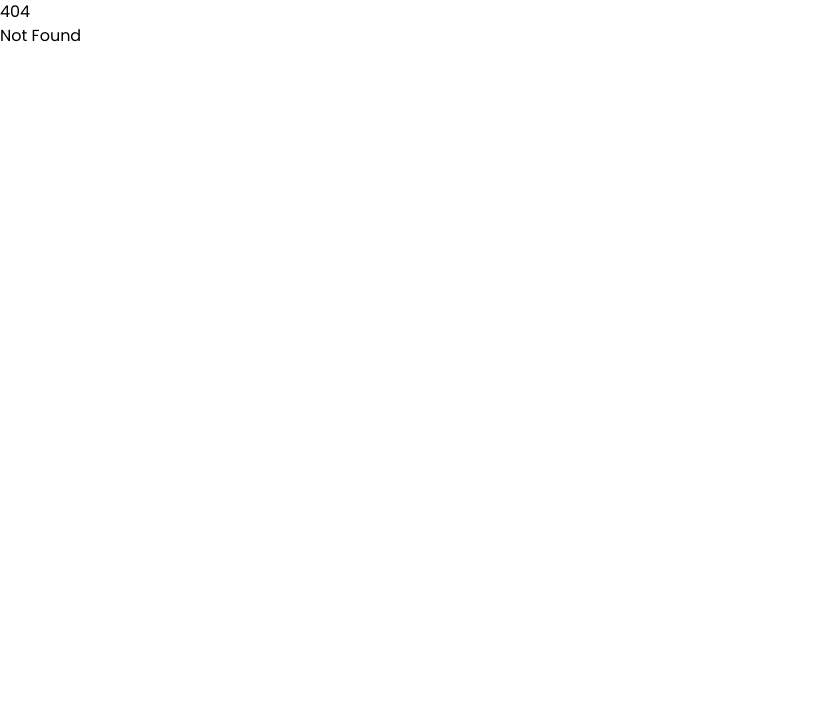
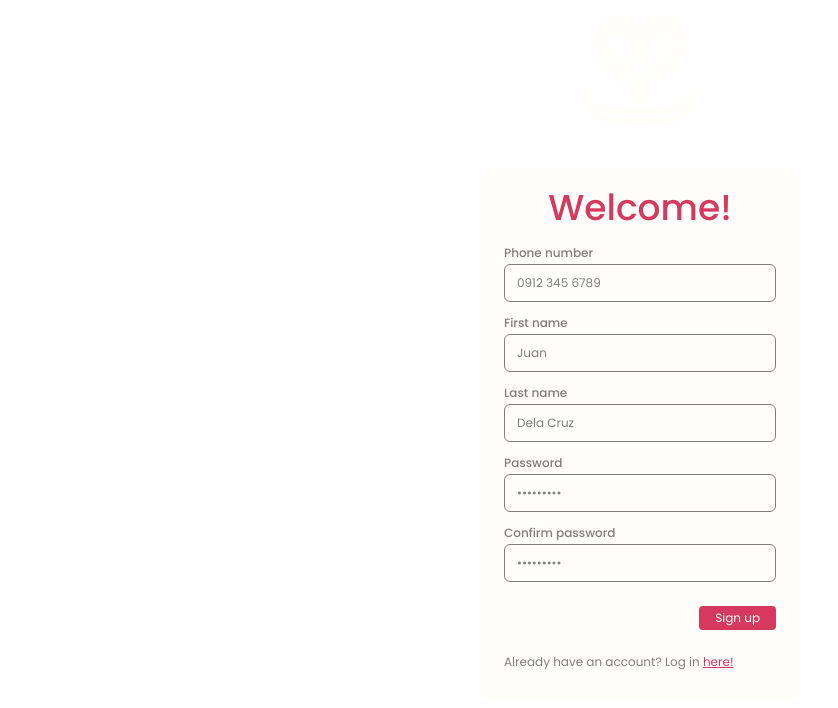
Before and after one commit to mcjefdreal/PusotPinggan, a SvelteKit app in the folder app/: page /signup in a window 1280 px wide. Before the commit this address had no page. Shown: the top 708 px of the page, without its empty margins (0-838 px from the left). Built offline with nearby package versions, Linux system fonts and the light colour scheme.

Commit message:
feat: add routing for login and signup

```diff
--- a/app/eslint.config.js
+++ b/app/eslint.config.js
@@ -22,7 +22,8 @@ export default defineConfig(
 		rules: {
 			// typescript-eslint strongly recommend that you do not use the no-undef lint rule on TypeScript projects.
 			// see: https://typescript-eslint.io/troubleshooting/faqs/eslint/#i-get-errors-from-the-no-undef-rule-about-global-variables-not-being-defined-even-though-there-are-no-typescript-errors
-			'no-undef': 'off'
+			'no-undef': 'off',
+			'svelte/no-navigation-without-resolve': 'off'
 		}
 	},
 	{
--- a/app/package.json
+++ b/app/package.json
@@ -67,5 +67,6 @@
 	},
 	"keywords": [
 		"svelte"
-	]
+	],
+	"packageManager": "pnpm@10.28.2+sha512.41872f037ad22f7348e3b1debbaf7e867cfd448f2726d9cf74c08f19507c31d2c8e7a11525b983febc2df640b5438dee6023ebb1f84ed43cc2d654d2bc326264"
 }
--- a/app/src/lib/components/log-in.svelte
+++ /dev/null
@@ -1,34 +0,0 @@
-<script>
-    import logo from '../icons/logomark.svg';
-</script>
-
-<div class="flex flex-col justify-center items-center">
-    <img src={logo} alt="Puso't Pinggan Logo" class="max-h-36">
-
-    <div class="bg-pp-white w-80 rounded-xl m-6">
-        <p class="text-center text-pp-pink pt-5 pb-3 font-medium text-3xl"> Welcome back! </p>
-
-        <form>
-            <div class="grid gap-2 mb-6 px-6">
-                <div>
-                    <label for="phone" class="mb-2.5 text-xs font-medium text-pp-gray">Phone number</label>
-                    <input type="tel" id="phone" class="border border-pp-gray text-xs rounded-md w-full px-3 py-2.5" placeholder="0912 345 6789" pattern="[0-9]{3}-[0-9]{2}-[0-9]{3}" required />
-                </div>
-
-                <div>
-                    <label for="password" class="mb-2.5 text-xs font-medium text-pp-gray">Password</label>
-                    <input type="password" id="password" class="border border-pp-gray text-xs rounded-md w-full px-3 py-2.5" placeholder="•••••••••" required />
-                </div>
-            </div>
-        </form>
-
-        <div class="pb-12 pr-6">
-            <button class="bg-pp-pink text-pp-white text-xs py-1 px-4 rounded float-right">
-                Log in
-            </button>
-        </div>
-
-        <p class="text-xs text-pp-gray px-6 pb-8"> Don't have an account? Sign up <a class="text-pp-pink underline" href="#"> here! </a> </p>
-
-    </div>
-</div>
--- a/app/src/lib/components/sign-up.svelte
+++ /dev/null
@@ -1,49 +0,0 @@
-<script>
-    import logo from '../icons/logomark.svg';
-</script>
-
-<div class="flex flex-col justify-center items-center">
-    <img src={logo} alt="Puso't Pinggan Logo" class="max-h-36">
-
-    <div class="bg-pp-white w-80 rounded-xl m-6">
-        <p class="text-center text-pp-pink pt-5 pb-3 font-medium text-4xl"> Welcome! </p>
-
-        <form>
-            <div class="grid gap-2 mb-6 px-6">
-                <div>
-                    <label for="phone" class="mb-2.5 text-xs font-medium text-pp-gray">Phone number</label>
-                    <input type="tel" id="phone" class="border border-pp-gray text-xs rounded-md w-full px-3 py-2.5" placeholder="0912 345 6789" pattern="[0-9]{3}-[0-9]{2}-[0-9]{3}" required />
-                </div>
-
-                <div>
-                    <label for="first_name" class="mb-2.5 text-xs font-medium text-pp-gray">First name</label>
-                    <input type="text" id="first_name" class="border border-pp-gray text-xs rounded-md w-full px-3 py-2.5" placeholder="Juan" required />
-                </div>
-
-                <div>
-                    <label for="last_name" class="mb-2.5 text-xs font-medium text-pp-gray">Last name</label>
-                    <input type="text" id="last_name" class="border border-pp-gray text-xs rounded-md w-full px-3 py-2.5" placeholder="Dela Cruz" required />
-                </div>
-
-                <div>
-                    <label for="password" class="mb-2.5 text-xs font-medium text-pp-gray">Password</label>
-                    <input type="password" id="password" class="border border-pp-gray text-xs rounded-md w-full px-3 py-2.5" placeholder="•••••••••" required />
-                </div>
-
-                <div>
-                    <label for="confirm_password" class="mb-2.5 text-xs font-medium text-pp-gray">Confirm password</label>
-                    <input type="password" id="confirm_password" class="border border-pp-gray text-xs rounded-md w-full px-3 py-2.5" placeholder="•••••••••" required />
-                </div>
-            </div>
-        </form>
-
-        <div class="pb-12 pr-6">
-            <button class="bg-pp-pink text-pp-white text-xs py-1 px-4 rounded float-right">
-                Sign up
-            </button>
-        </div>
-
-        <p class="text-xs text-pp-gray px-6 pb-8"> Already have an account? Log in <a class="text-pp-pink underline" href="#"> here! </a> </p>
-
-    </div>
-</div>
--- a/app/src/routes/+page.svelte
+++ b/app/src/routes/+page.svelte
@@ -1,22 +1,26 @@
 <script>
 	import logo from '../lib/icons/logomark.svg';
-    import Signup from '../lib/components/sign-up.svelte';
-    import Login from '../lib/components/log-in.svelte';
 </script>
 
-<div class="h-screen bg-linear-to-t from-pp-pink to-pp-light-pink flex flex-col justify-center items-center">
-    <img src={logo} alt="Puso't Pinggan Logo" class="max-h-52">
+<div
+	class="from-pp-pink to-pp-light-pink flex h-screen flex-col items-center justify-center bg-linear-to-t"
+>
+	<img src={logo} alt="Puso't Pinggan Logo" class="max-h-52" />
 
-    <h1 class="text-3xl text-pp-white font-semibold">
-        Puso't Pinggan
-    </h1>
+	<h1 class="text-pp-white text-3xl font-semibold">Puso't Pinggan</h1>
 
-    <div class="grid place-items-center py-20 space-y-3">
-        <a class="w-50 h-10 flex justify-center items-center rounded-lg border border-pp-white text-lg font-medium text-pp-white" href="#">
+	<div class="grid place-items-center space-y-3 py-20">
+		<a
+			class="border-pp-white text-pp-white flex h-10 w-50 items-center justify-center rounded-lg border text-lg font-medium"
+			href="/login"
+		>
 			Log In
 		</a>
 
-        <a class="w-50 h-10 flex justify-center items-center rounded-lg border border-pp-white bg-pp-white text-lg font-medium text-pp-pink" href="#">
+		<a
+			class="border-pp-white bg-pp-white text-pp-pink flex h-10 w-50 items-center justify-center rounded-lg border text-lg font-medium"
+			href="/signup"
+		>
 			Sign Up
 		</a>
 	</div>
--- /dev/null
+++ b/app/src/routes/login/+page.svelte
@@ -0,0 +1,48 @@
+<script>
+	import logo from '$lib/icons/logomark.svg';
+</script>
+
+<div class="flex flex-col items-center justify-center">
+	<img src={logo} alt="Puso't Pinggan Logo" class="max-h-36" />
+
+	<div class="bg-pp-white m-6 w-80 rounded-xl">
+		<p class="text-pp-pink pt-5 pb-3 text-center text-3xl font-medium">Welcome back!</p>
+
+		<form>
+			<div class="mb-6 grid gap-2 px-6">
+				<div>
+					<label for="phone" class="text-pp-gray mb-2.5 text-xs font-medium">Phone number</label>
+					<input
+						type="tel"
+						id="phone"
+						class="border-pp-gray w-full rounded-md border px-3 py-2.5 text-xs"
+						placeholder="0912 345 6789"
+						pattern="[0-9]{3}-[0-9]{2}-[0-9]{3}"
+						required
+					/>
+				</div>
+
+				<div>
+					<label for="password" class="text-pp-gray mb-2.5 text-xs font-medium">Password</label>
+					<input
+						type="password"
+						id="password"
+						class="border-pp-gray w-full rounded-md border px-3 py-2.5 text-xs"
+						placeholder="•••••••••"
+						required
+					/>
+				</div>
+			</div>
+		</form>
+
+		<div class="pr-6 pb-12">
+			<button class="bg-pp-pink text-pp-white float-right rounded px-4 py-1 text-xs">
+				Log in
+			</button>
+		</div>
+
+		<p class="text-pp-gray px-6 pb-8 text-xs">
+			Don't have an account? Sign up <a class="text-pp-pink underline" href="/signup"> here! </a>
+		</p>
+	</div>
+</div>
--- /dev/null
+++ b/app/src/routes/signup/+page.svelte
@@ -0,0 +1,83 @@
+<script>
+	import logo from '$lib/icons/logomark.svg';
+</script>
+
+<div class="flex flex-col items-center justify-center">
+	<img src={logo} alt="Puso't Pinggan Logo" class="max-h-36" />
+
+	<div class="bg-pp-white m-6 w-80 rounded-xl">
+		<p class="text-pp-pink pt-5 pb-3 text-center text-4xl font-medium">Welcome!</p>
+
+		<form>
+			<div class="mb-6 grid gap-2 px-6">
+				<div>
+					<label for="phone" class="text-pp-gray mb-2.5 text-xs font-medium">Phone number</label>
+					<input
+						type="tel"
+						id="phone"
+						class="border-pp-gray w-full rounded-md border px-3 py-2.5 text-xs"
+						placeholder="0912 345 6789"
+						pattern="[0-9]{3}-[0-9]{2}-[0-9]{3}"
+						required
+					/>
+				</div>
+
+				<div>
+					<label for="first_name" class="text-pp-gray mb-2.5 text-xs font-medium">First name</label>
+					<input
+						type="text"
+						id="first_name"
+						class="border-pp-gray w-full rounded-md border px-3 py-2.5 text-xs"
+						placeholder="Juan"
+						required
+					/>
+				</div>
+
+				<div>
+					<label for="last_name" class="text-pp-gray mb-2.5 text-xs font-medium">Last name</label>
+					<input
+						type="text"
+						id="last_name"
+						class="border-pp-gray w-full rounded-md border px-3 py-2.5 text-xs"
+						placeholder="Dela Cruz"
+						required
+					/>
+				</div>
+
+				<div>
+					<label for="password" class="text-pp-gray mb-2.5 text-xs font-medium">Password</label>
+					<input
+						type="password"
+						id="password"
+						class="border-pp-gray w-full rounded-md border px-3 py-2.5 text-xs"
+						placeholder="•••••••••"
+						required
+					/>
+				</div>
+
+				<div>
+					<label for="confirm_password" class="text-pp-gray mb-2.5 text-xs font-medium"
+						>Confirm password</label
+					>
+					<input
+						type="password"
+						id="confirm_password"
+						class="border-pp-gray w-full rounded-md border px-3 py-2.5 text-xs"
+						placeholder="•••••••••"
+						required
+					/>
+				</div>
+			</div>
+		</form>
+
+		<div class="pr-6 pb-12">
+			<button class="bg-pp-pink text-pp-white float-right rounded px-4 py-1 text-xs">
+				Sign up
+			</button>
+		</div>
+
+		<p class="text-pp-gray px-6 pb-8 text-xs">
+			Already have an account? Log in <a class="text-pp-pink underline" href="/login"> here! </a>
+		</p>
+	</div>
+</div>
```
Lines whose indentation alone changed are shown as unchanged.
